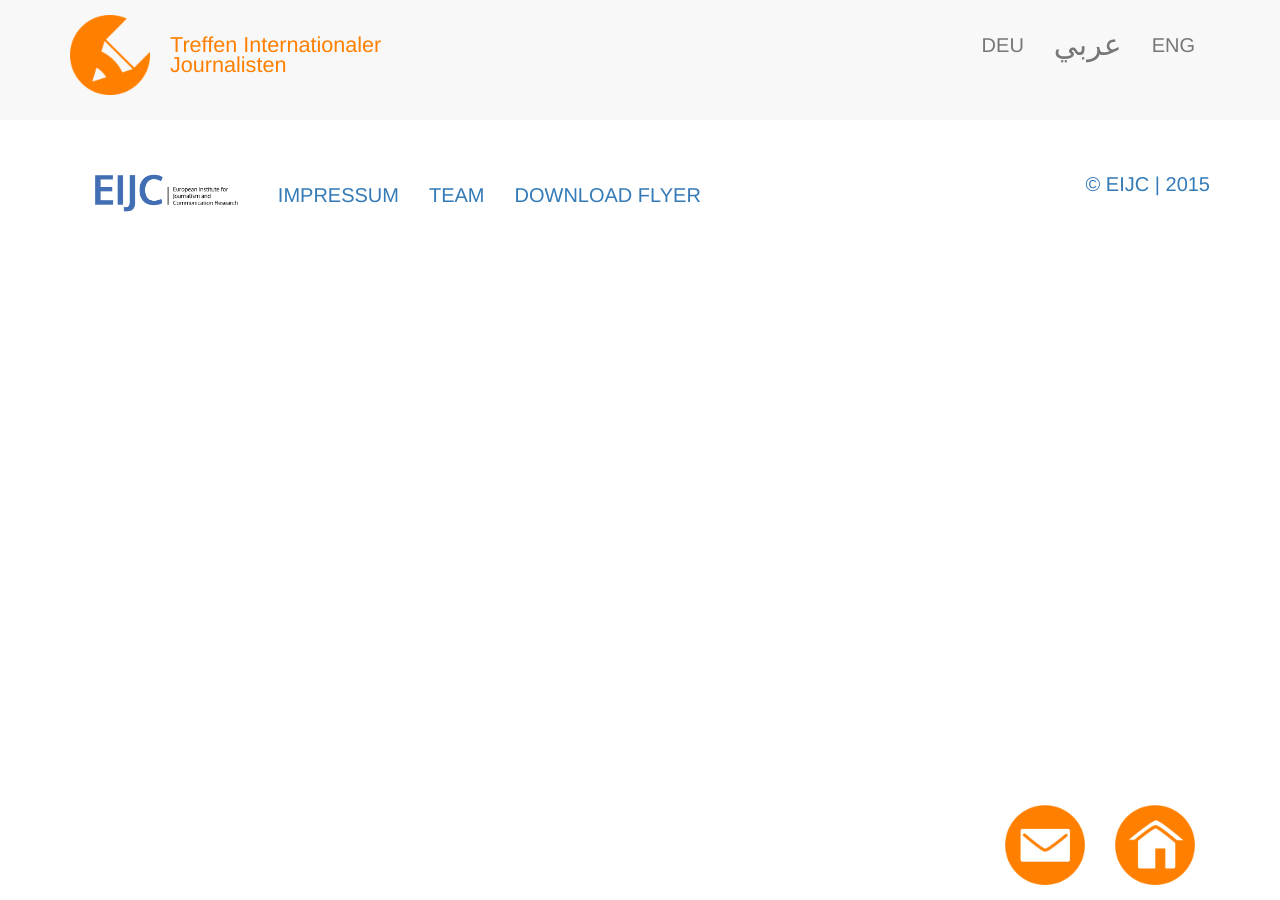
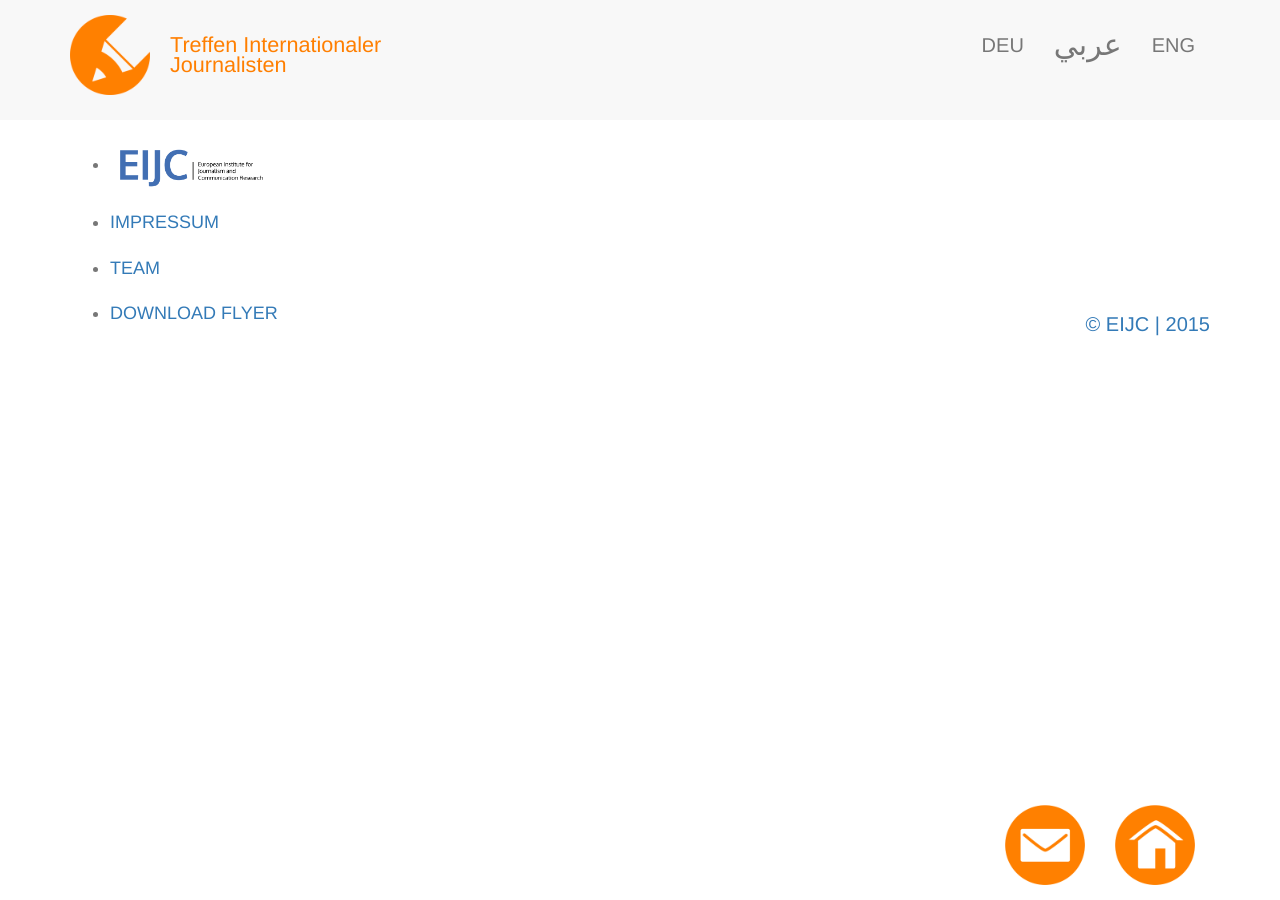
Before and after one commit to EIJC/TIJ, a Jekyll site: the page built from dev.html, in a window 1280 px wide. Built offline with Jekyll 4.4.1, drawn with Linux system fonts in a browser that asks for light colours; nearby versions of some CDN libraries.

Commit message:
Update navbar-de.html

```diff
--- a/_includes/navbar-de.html
+++ b/_includes/navbar-de.html
@@ -43,7 +43,7 @@
 
 <footer
  <div class="container">
-  	<ul class="nav navbar-nav">
+  	<ul class="navbar navbar-bottom">
   		<li>
 		      <a href="http://www.eijc.eu/de/" title="Europäisches Institut für Journalismus- und Kommunikationsforschung" target="_blank">
 			<img alt="Europäisches Institut für Journalismus- und Kommunikationsforschung" src="{{ site.base_url }}/images/EIJC-Logo_transparent.png" title="Europäisches Institut für Journalismus- und Kommunikationsforschung" style="max-height: 50px; " />
```
